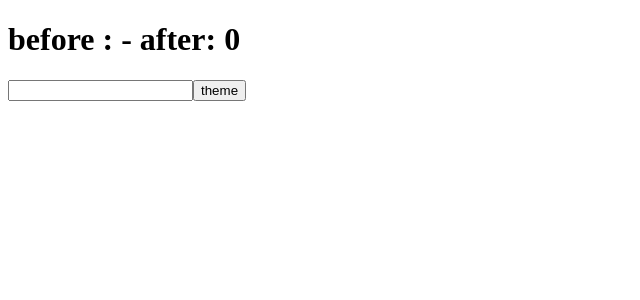
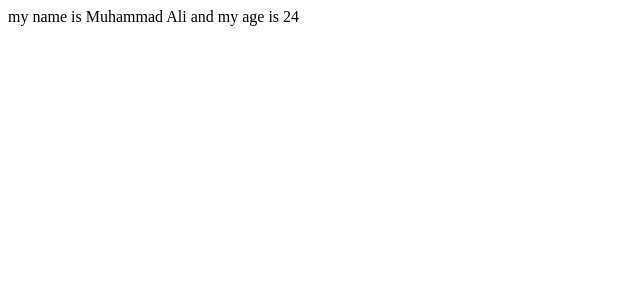
Before and after one commit to Muhammadalipannizai/hooks, a React (Create React App) app: page / in a window 1280 px wide. Shown: the top 300 px of the page, without its empty margins (0-640 px from the left). Built offline with nearby package versions, Linux system fonts and the light colour scheme.

Commit message:
feat : Add useContext Hook

```diff
--- a/src/App.js
+++ b/src/App.js
@@ -1,9 +1,10 @@
 import React from 'react';
 // import Example from './components/UseEffect';
 // import Counter from './components/Counter';
-import Memo from './components/MemoHook';
+// import Memo from './components/MemoHook';
 // import RemoveUseEffe from './components/RemoveUseEffe'
 // import Callback from './components/UseCallback';
+import UseCont  from './components/UContext'
 
 function App(){
     return (
@@ -11,8 +12,9 @@ function App(){
                {/* <Counter/> */}
 {/* <RemoveUseEffe/> */}
                {/* <Example/> */}
-               <Memo/>
+               {/* <Memo/> */}
                {/* <Callback/> */}
+               <UseCont/>
         </div>
     )
 }
--- /dev/null
+++ b/src/components/Component2.js
@@ -0,0 +1,14 @@
+import React , {useContext} from 'react';
+
+import { nameContext, ageContext } from './UContext';
+function Comp2(){
+
+   const myName =  useContext(nameContext)
+   const myAge = useContext(ageContext)
+    return (
+        <div>
+            my name is {myName} and my age is {myAge}
+        </div>
+    )
+}
+export default Comp2
--- /dev/null
+++ b/src/components/UContext.js
@@ -0,0 +1,19 @@
+import React from 'react';
+import Comp2 from './Component2';
+
+export const nameContext = React.createContext();
+export const ageContext = React.createContext();
+function UseCont (){
+
+    return (
+        <div>
+        <nameContext.Provider value= "Muhammad Ali">
+            <ageContext.Provider value= " 24">
+                <Comp2/>
+            </ageContext.Provider>
+
+        </nameContext.Provider>
+        </div>
+    )
+}
+export default UseCont;
```
Also changed, not shown: src/components/Component1.js (added, +10 -0 lines), src/components/Component3.js (added, +28 -0 lines).
